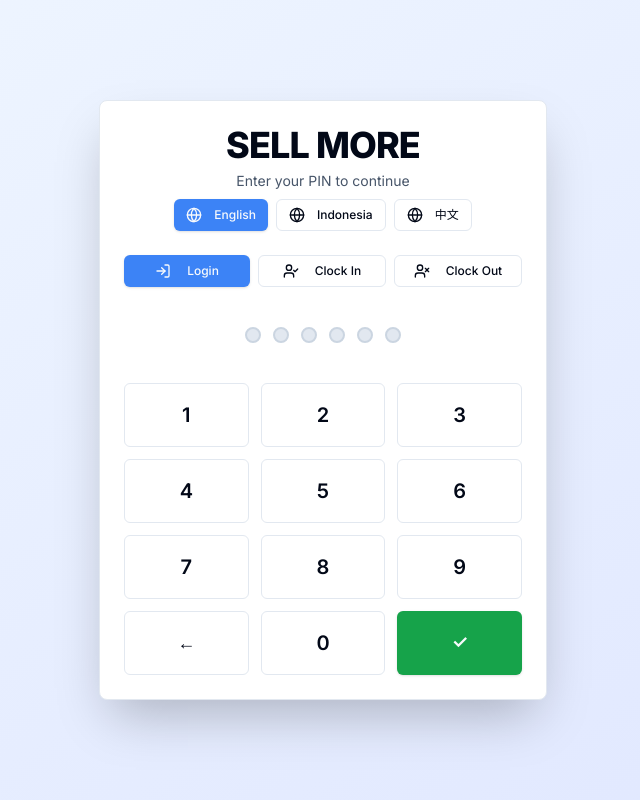
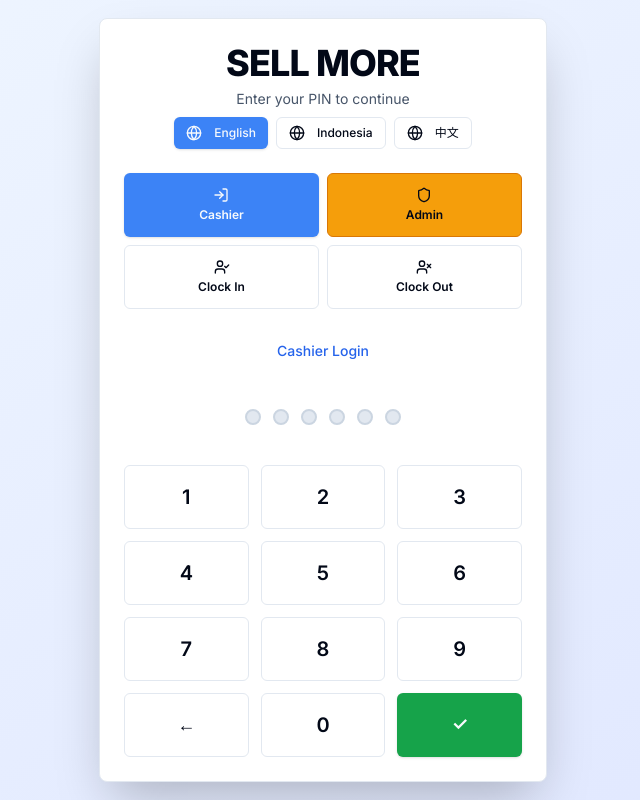
Before and after one commit to darwintjoe/sg-4ded3b4e-1440-4d12-b6dc-e33ba2e0c8eb-1772349203, a Next.js app: page / in a window 1280 px wide. Shown: the whole page, without its empty margins (317-957 px from the left). Built offline with nearby package versions, Linux system fonts and the light colour scheme.

Commit message:
feat(login): Add dedicated admin login mode with distinct UI

```diff
--- a/src/components/LoginScreen.tsx
+++ b/src/components/LoginScreen.tsx
@@ -2,7 +2,7 @@ import { useState } from "react";
 import { Button } from "@/components/ui/button";
 import { Card, CardContent, CardHeader, CardTitle } from "@/components/ui/card";
 import { useApp } from "@/contexts/AppContext";
-import { CheckCircle2, LogIn, UserCheck, UserX, Globe } from "lucide-react";
+import { CheckCircle2, LogIn, UserCheck, UserX, Globe, Shield } from "lucide-react";
 import { translate } from "@/lib/translations";
 import { Language } from "@/types";
 
@@ -12,7 +12,7 @@ export function LoginScreen() {
   const [error, setError] = useState("");
   const [showSuccess, setShowSuccess] = useState(false);
   const [successMessage, setSuccessMessage] = useState("");
-  const [mode, setMode] = useState<"login" | "clockIn" | "clockOut">("login");
+  const [mode, setMode] = useState<"login" | "admin" | "clockIn" | "clockOut">("login");
 
   const handlePinInput = (digit: string) => {
     if (pin.length < 6) {
@@ -86,7 +86,7 @@ export function LoginScreen() {
   };
 
   const handleSubmit = () => {
-    if (mode === "login") handleLogin();
+    if (mode === "login" || mode === "admin") handleLogin();
     else if (mode === "clockIn") handleClockIn();
     else handleClockOut();
   };
@@ -140,34 +140,72 @@ export function LoginScreen() {
           </div>
 
           {/* Mode Selector */}
-          <div className="flex gap-2">
+          <div className="grid grid-cols-2 gap-2">
             <Button
               variant={mode === "login" ? "default" : "outline"}
               onClick={() => setMode("login")}
-              className="flex-1"
-              size="sm"
+              className="h-16"
             >
-              <LogIn className="h-4 w-4 mr-2" />
-              {translate("login.button", language)}
+              <div className="flex flex-col items-center gap-1">
+                <LogIn className="h-5 w-5" />
+                <span className="text-xs font-semibold">Cashier</span>
+              </div>
+            </Button>
+            <Button
+              variant={mode === "admin" ? "default" : "outline"}
+              onClick={() => setMode("admin")}
+              className="h-16 bg-amber-500 hover:bg-amber-600 border-amber-600 dark:bg-amber-600 dark:hover:bg-amber-700"
+              style={mode === "admin" ? { backgroundColor: "#d97706", borderColor: "#d97706" } : {}}
+            >
+              <div className="flex flex-col items-center gap-1">
+                <Shield className="h-5 w-5" />
+                <span className="text-xs font-semibold">Admin</span>
+              </div>
             </Button>
             <Button
               variant={mode === "clockIn" ? "default" : "outline"}
               onClick={() => setMode("clockIn")}
-              className="flex-1"
-              size="sm"
+              className="h-16"
             >
-              <UserCheck className="h-4 w-4 mr-2" />
-              {translate("login.clockIn", language)}
+              <div className="flex flex-col items-center gap-1">
+                <UserCheck className="h-5 w-5" />
+                <span className="text-xs font-semibold">{translate("login.clockIn", language)}</span>
+              </div>
             </Button>
             <Button
               variant={mode === "clockOut" ? "default" : "outline"}
               onClick={() => setMode("clockOut")}
-              className="flex-1"
-              size="sm"
+              className="h-16"
             >
-              <UserX className="h-4 w-4 mr-2" />
-              {translate("login.clockOut", language)}
+              <div className="flex flex-col items-center gap-1">
+                <UserX className="h-5 w-5" />
+                <span className="text-xs font-semibold">{translate("login.clockOut", language)}</span>
+              </div>
             </Button>
+          </div>
+
+          {/* Mode Indicator */}
+          <div className="text-center py-2">
+            {mode === "admin" && (
+              <p className="text-sm font-semibold text-amber-600 dark:text-amber-400">
+                🛡️ Administrator Access
+              </p>
+            )}
+            {mode === "login" && (
+              <p className="text-sm font-medium text-blue-600 dark:text-blue-400">
+                Cashier Login
+              </p>
+            )}
+            {mode === "clockIn" && (
+              <p className="text-sm font-medium text-green-600 dark:text-green-400">
+                {translate("login.clockIn", language)}
+              </p>
+            )}
+            {mode === "clockOut" && (
+              <p className="text-sm font-medium text-red-600 dark:text-red-400">
+                {translate("login.clockOut", language)}
+              </p>
+            )}
           </div>
 
           {/* PIN Display */}
```
